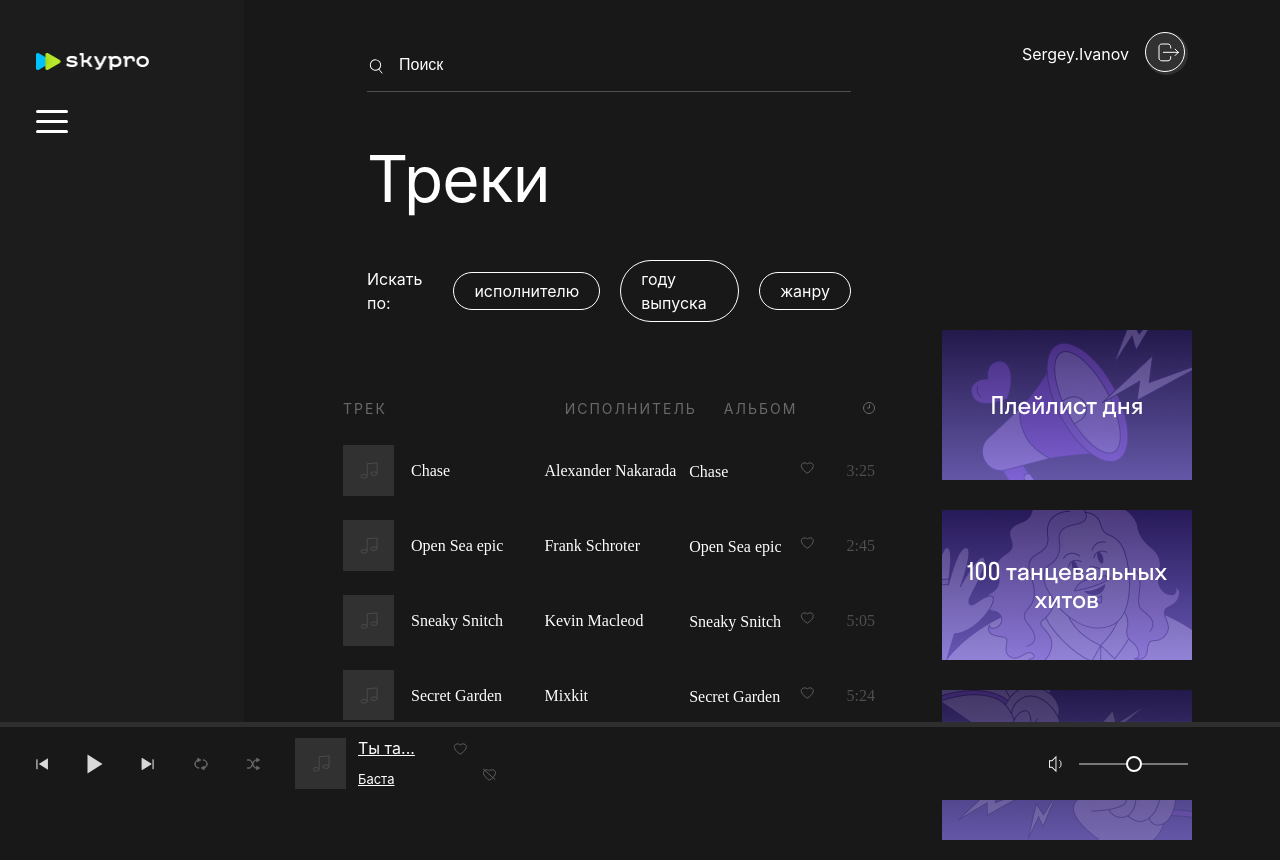
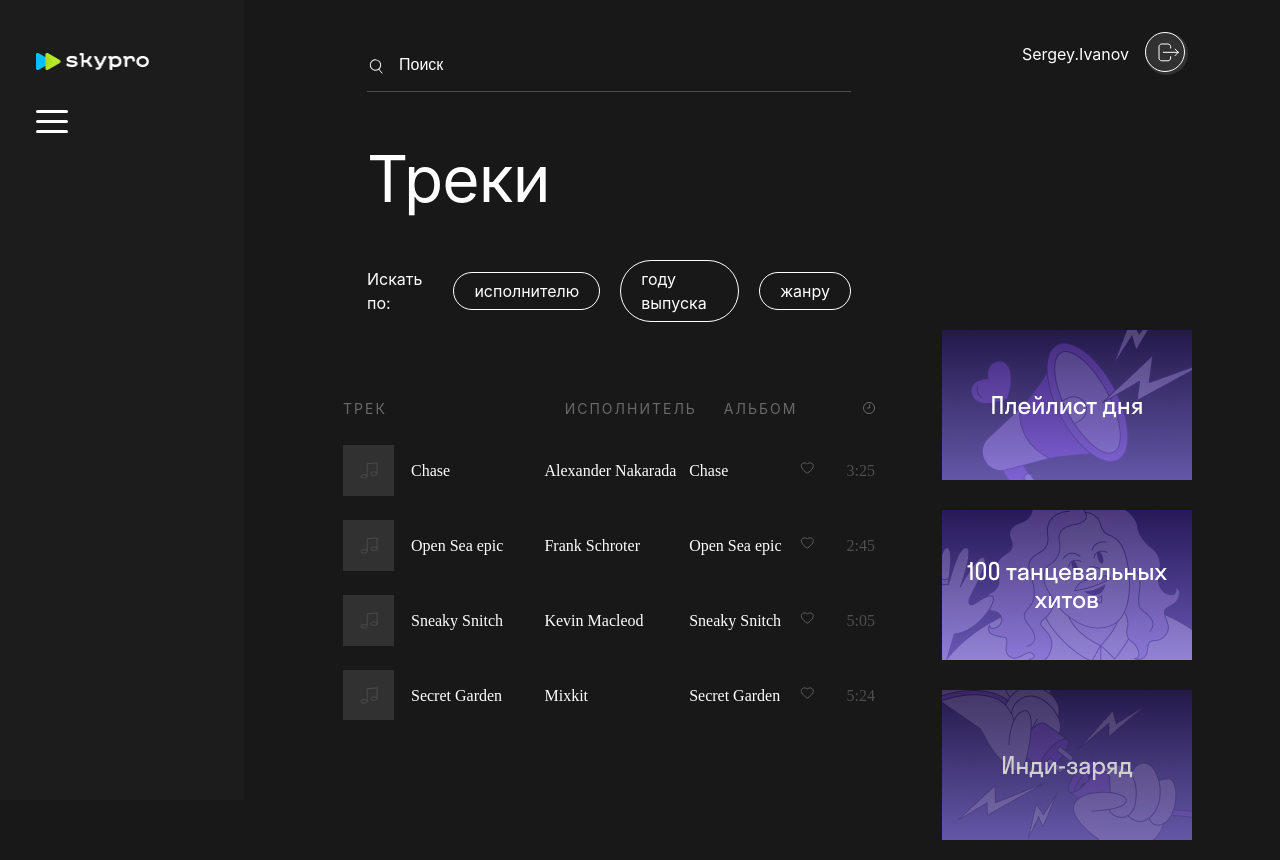
Before and after one commit to 92Ezio48/Skypro-Music_, a Next.js app: page / in a window 1280 px wide. Built offline with nearby package versions, Linux system fonts and the light colour scheme.

Commit message:
HW-3 v1.0

```diff
--- a/src/components/Bar/Bar.tsx
+++ b/src/components/Bar/Bar.tsx
@@ -1,35 +1,95 @@
-import Image from 'next/image';
-import Link from 'next/link';
+'use client';
+import { useEffect, useRef } from 'react';
 import styles from './Bar.module.scss';
+import { useAppDispatch, useAppSelector } from '@/store/store';
+import { setIsPlay } from '@/store/features/trackSlice';
 export default function Bar() {
+  const currentTrack = useAppSelector((state) => state.tracks.currentTrack);
+  const isPlay = useAppSelector((state) => state.tracks.isPlay);
+  const dispatch = useAppDispatch();
+  const audioRef = useRef<HTMLAudioElement | null>(null);
+  const handleNotImplemented = () => {
+    alert('Еще не реализовано');
+  };
+  // ⬇️ useEffect для автозапуска/паузы
+  useEffect(() => {
+    if (!audioRef.current) return;
+    if (isPlay) {
+      // Иногда play() кидает ошибку, если до этого не было user interaction, но при клике по треку все ок
+      audioRef.current.play().catch((e) => {
+        // Можешь вывести ошибку в консоль для отладки
+        console.log('play error:', e);
+      });
+    } else {
+      audioRef.current.pause();
+    }
+  }, [isPlay, currentTrack]);
+
+  if (!currentTrack) return <></>;
+
+  const playTrack = () => {
+    if (audioRef.current) {
+      audioRef.current.play();
+      dispatch(setIsPlay(true));
+    }
+  };
+
+  const pauseTrack = () => {
+    if (audioRef.current) {
+      audioRef.current.pause();
+      dispatch(setIsPlay(false));
+    }
+  };
   return (
     <div className={styles.bar}>
+      <audio ref={audioRef} controls src={currentTrack?.track_file}></audio>
       <div className={styles.bar__content}>
         <div className={styles.bar__playerProgress}></div>
         <div className={styles.bar__playerBlock}>
           <div className={styles.bar__player}>
             <div className={styles.player__controls}>
-              <div className={styles.player__btnPrev}>
+              <div
+                className={styles.player__btnPrev}
+                onClick={handleNotImplemented}
+              >
                 <svg className={styles.player__btnPrevSvg}>
                   <use xlinkHref="/img/icon/sprite.svg#icon-prev"></use>
                 </svg>
               </div>
-              <div className={`${styles.player__btnPlay} ${styles.btn}`}>
+              <div
+                className={`${styles.player__btnPlay} ${styles.btn}`}
+                onClick={isPlay ? pauseTrack : playTrack}
+              >
                 <svg className={styles.player__btnPlaySvg}>
-                  <use xlinkHref="/img/icon/sprite.svg#icon-play"></use>
+                  <use
+                    xlinkHref={
+                      isPlay
+                        ? '/img/icon/sprite.svg#icon-pause'
+                        : '/img/icon/sprite.svg#icon-play'
+                    }
+                  ></use>
                 </svg>
               </div>
-              <div className={styles.player__btnNext}>
+              <div
+                className={styles.player__btnNext}
+                onClick={handleNotImplemented}
+              >
                 <svg className={styles.player__btnNextSvg}>
                   <use xlinkHref="/img/icon/sprite.svg#icon-next"></use>
                 </svg>
               </div>
-              <div className={`${styles.player__btnRepeat} ${styles.btnIcon}`}>
+              <div
+                className={`${styles.player__btnRepeat} ${styles.btnIcon}`}
+                onClick={handleNotImplemented}
+              >
                 <svg className={styles.player__btnRepeatSvg}>
                   <use xlinkHref="/img/icon/sprite.svg#icon-repeat"></use>
                 </svg>
               </div>
-              <div className={`${styles.player__btnShuffle} ${styles.btnIcon}`}>
+              <div
+                className={`${styles.player__btnShuffle} ${styles.btnIcon}`}
+                onClick={handleNotImplemented}
+              >
                 <svg className={styles.player__btnShuffleSvg}>
                   <use xlinkHref="/img/icon/sprite.svg#icon-shuffle"></use>
                 </svg>
@@ -43,14 +103,14 @@ export default function Bar() {
                   </svg>
                 </div>
                 <div className={styles.trackPlay__author}>
-                  <a className={styles.trackPlay__authorLink} href="">
-                    Ты та...
-                  </a>
+                  <span className={styles.trackPlay__authorLink}>
+                    {currentTrack?.author}
+                  </span>
                 </div>
                 <div className={styles.trackPlay__album}>
-                  <a className={styles.trackPlay__albumLink} href="">
-                    Баста
-                  </a>
+                  <span className={styles.trackPlay__albumLink}>
+                    {currentTrack?.album}
+                  </span>
                 </div>
               </div>
               <div className={styles.trackPlay__dislike}>
--- a/src/components/PlaylistItem/PlaylistItem.module.scss
+++ b/src/components/PlaylistItem/PlaylistItem.module.scss
@@ -157,3 +157,29 @@
   display: flex;
   gap: 16px;
 }
+.track__indicator {
+  display: inline-block;
+  margin-left: 8px;
+  width: 10px;
+  height: 10px;
+  border-radius: 50%;
+  background: #a259f7; // фиолетовый
+  vertical-align: middle;
+}
+
+.track__indicator_pulse {
+  @extend .track__indicator;
+  animation: pulse 1s infinite;
+}
+
+@keyframes pulse {
+  0% {
+    box-shadow: 0 0 0 0 rgba(162, 89, 247, 0.7);
+  }
+  70% {
+    box-shadow: 0 0 0 10px rgba(162, 89, 247, 0);
+  }
+  100% {
+    box-shadow: 0 0 0 0 rgba(162, 89, 247, 0);
+  }
+}
--- a/src/components/PlaylistItem/PlaylistItem.tsx
+++ b/src/components/PlaylistItem/PlaylistItem.tsx
@@ -1,22 +1,39 @@
 'use client';
 import styles from './PlaylistItem.module.scss';
-import { data } from '@/data';
-import TrackType from '@/sharedTypes/sharedTypes'; // Импорт интерфейса!
+import TrackType from '@/sharedTypes/sharedTypes';
 import { formatTime } from '@/utils/helper';
-import { useAppDispatch } from '@/store/store';
-import { setCurrentTrack } from '@/store/features/trackSlice';
+import { useAppDispatch, useAppSelector } from '@/store/store';
+import { setCurrentTrack, setIsPlay } from '@/store/features/trackSlice';
 
 type PlaylistItemProps = {
   track: TrackType;
 };
+
 export default function PlaylistItem({ track }: PlaylistItemProps) {
   const dispatch = useAppDispatch();
+  const currentTrack = useAppSelector((state) => state.tracks.currentTrack);
+  const isPlay = useAppSelector((state) => state.tracks.isPlay);
+  // Предполагается, что track.id уникальный! Замени на нужное поле, если иначе.
+  const isCurrent = currentTrack && currentTrack._id === track._id;
 
   const onClickTrack = () => {
-    dispatch(setCurrentTrack(track));
+    if (isCurrent) {
+      // Если выбран этот же трек — просто toggl'им паузу
+      dispatch(setIsPlay(!isPlay));
+    } else {
+      // Если другой — выбираем и сразу play
+      dispatch(setCurrentTrack(track));
+      dispatch(setIsPlay(true));
+    }
   };
+
   return (
-    <div className={styles.playlist__item}>
+    <div
+      className={styles.playlist__item}
+      onClick={onClickTrack}
+      style={{ cursor: 'pointer' }} // Для UX: подсказка, что элемент кликабелен
+      tabIndex={0} // Для доступности (можно нажать Enter/Space)
+    >
       <div className={styles.playlist__track}>
         <div className={styles.track__title}>
           <div className={styles.track__titleImage}>
@@ -25,20 +42,25 @@ export default function PlaylistItem({ track }: PlaylistItemProps) {
             </svg>
           </div>
           <div className={styles.track__title_text}>
-            <a className={styles.track__titleLink} href="">
+            <div className={styles.track__titleLink}>
               {track.name} <span className={styles.track__titleSpan}></span>
-            </a>
+              {isCurrent && (
+                <span
+                  className={
+                    isPlay
+                      ? styles.track__indicator_pulse // анимация
+                      : styles.track__indicator // статичная
+                  }
+                ></span>
+              )}
+            </div>
           </div>
         </div>
         <div className={styles.track__author}>
-          <a className={styles.track__authorLink} href="">
-            {track.author}
-          </a>
+          <div className={styles.track__authorLink}>{track.author}</div>
         </div>
         <div className={styles.track__album}>
-          <a className={styles.track__albumLink} href="">
-            {track.album}
-          </a>
+          <div className={styles.track__albumLink}>{track.album}</div>
         </div>
         <div className={styles.track__time}>
           <svg className={styles.track__timeSvg}>
--- a/src/store/features/trackSlice.ts
+++ b/src/store/features/trackSlice.ts
@@ -3,10 +3,12 @@ import { createSlice, PayloadAction } from '@reduxjs/toolkit';
 
 type initialStateType = {
   currentTrack: null | TrackType;
+  isPlay: boolean;
 };
 
 const initialState: initialStateType = {
   currentTrack: null,
+  isPlay: false,
 };
 const trackSlice = createSlice({
   name: 'tracks',
@@ -15,8 +17,11 @@ const trackSlice = createSlice({
     setCurrentTrack: (state, action: PayloadAction<TrackType>) => {
       state.currentTrack = action.payload;
     },
+    setIsPlay: (state, action: PayloadAction<boolean>) => {
+      state.isPlay = action.payload;
+    },
   },
 });
 
-export const { setCurrentTrack } = trackSlice.actions;
+export const { setCurrentTrack, setIsPlay } = trackSlice.actions;
 export const trackSliceReducer = trackSlice.reducer;
```
